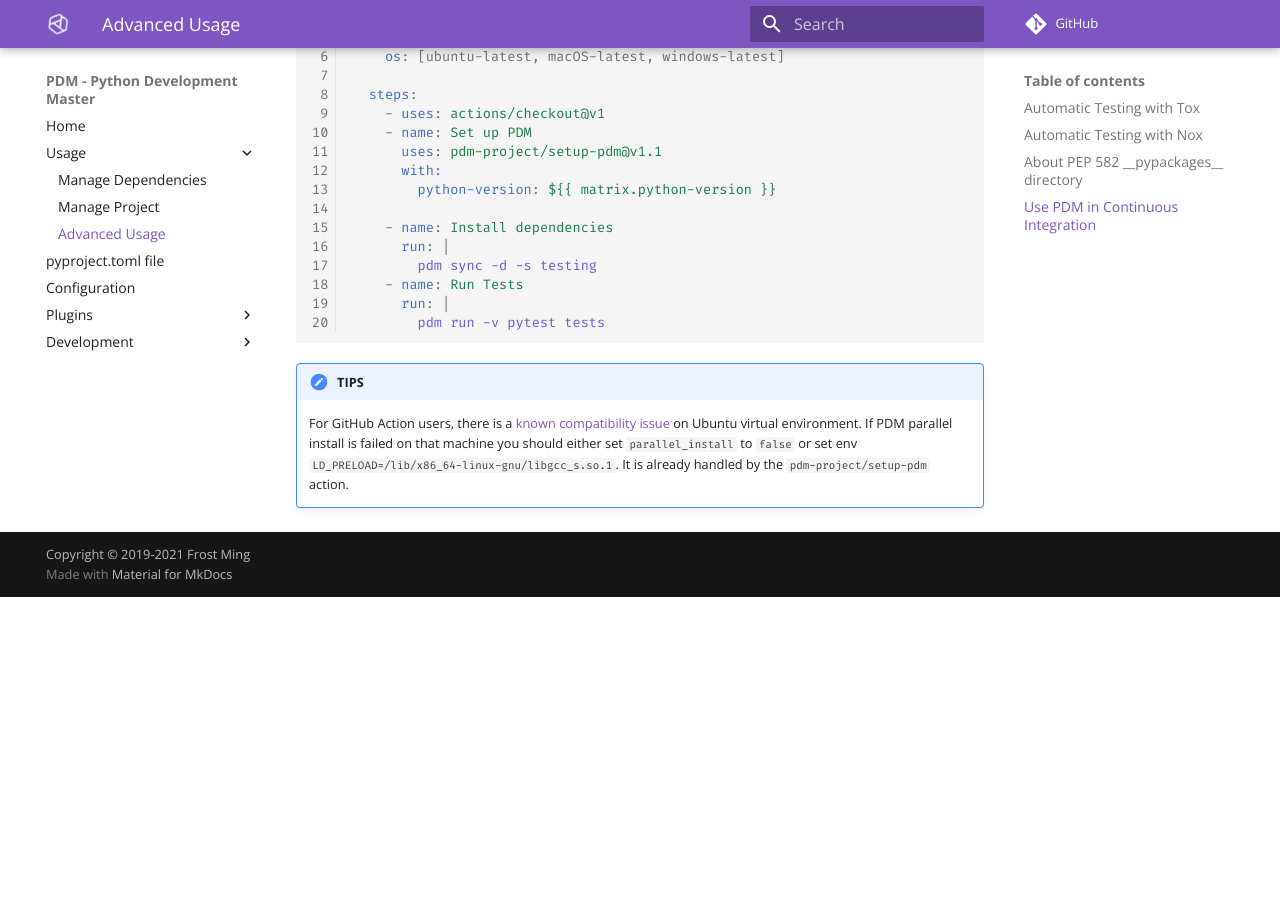
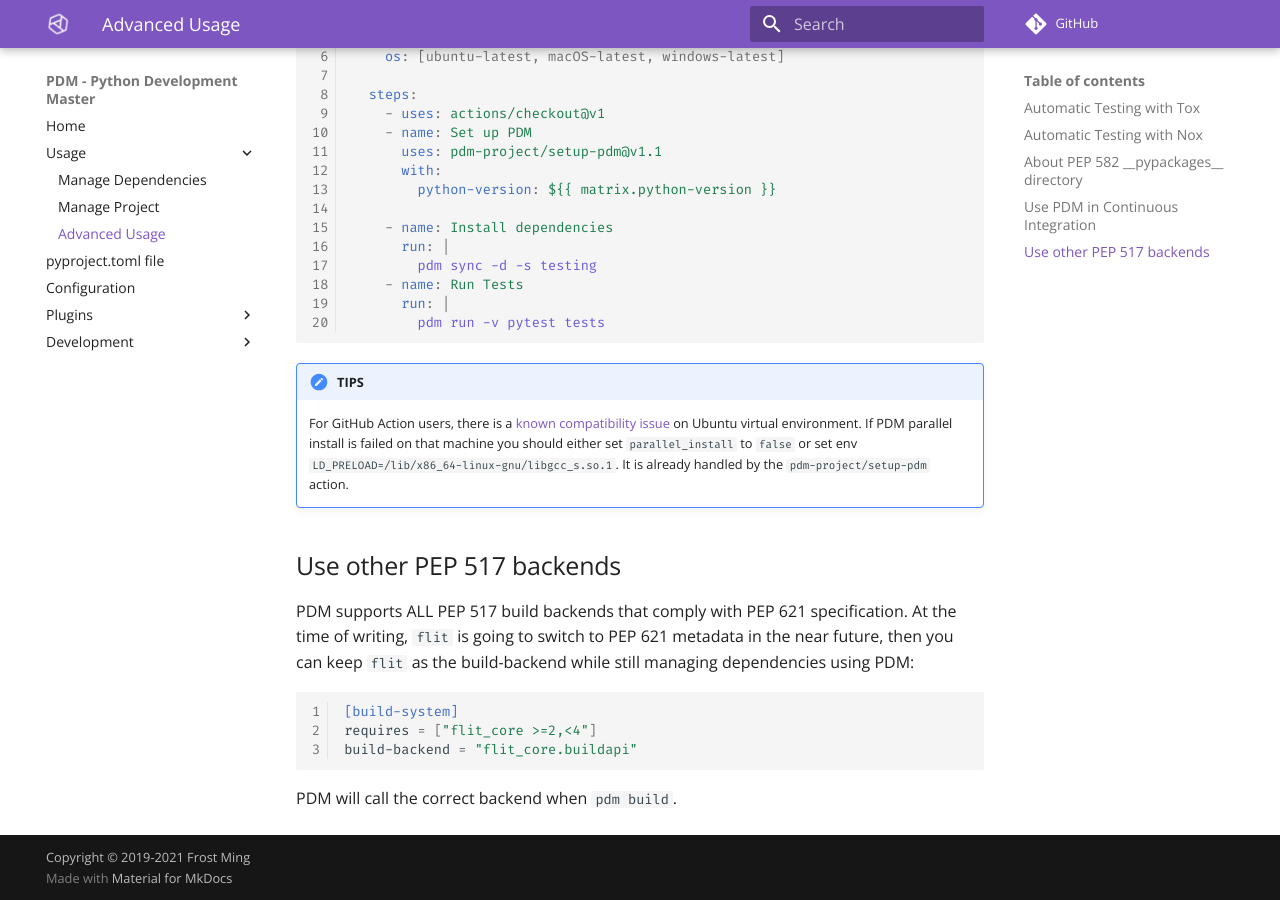
Before and after one commit to ChrisSanderser/pd-ms, an MkDocs documentation site: the page built from docs/docs/usage/advanced.md, in a window 1280 px wide and 900 px high, scrolled down 2739 px. Built offline with MkDocs 1.6.1 and Material for MkDocs 9.7.7, drawn with Linux system fonts in a browser that asks for light colours; comment, search, counter and statistics services are not loaded; before the commit the page ends 3336 px from its top, so only the background shows below that.

Commit message:
doc about other pep517 backend

````diff
--- a/docs/docs/usage/advanced.md
+++ b/docs/docs/usage/advanced.md
@@ -135,3 +135,15 @@ Testing:
     For GitHub Action users, there is a [known compatibility issue](https://github.com/actions/ virtual-environments/issues/2803) on Ubuntu virtual environment.
     If PDM parallel install is failed on that machine you should either set `parallel_install` to `false` or set env `LD_PRELOAD=/lib/x86_64-linux-gnu/libgcc_s.so.1`.
     It is already handled by the `pdm-project/setup-pdm` action.
+
+## Use other PEP 517 backends
+
+PDM supports ALL PEP 517 build backends that comply with PEP 621 specification. At the time of writing, `flit` is going to switch to PEP 621 metadata in the near future, then you can keep `flit` as the build-backend while still managing dependencies using PDM:
+
+```toml
+[build-system]
+requires = ["flit_core >=2,<4"]
+build-backend = "flit_core.buildapi"
+```
+
+PDM will call the correct backend when `pdm build`.
````
